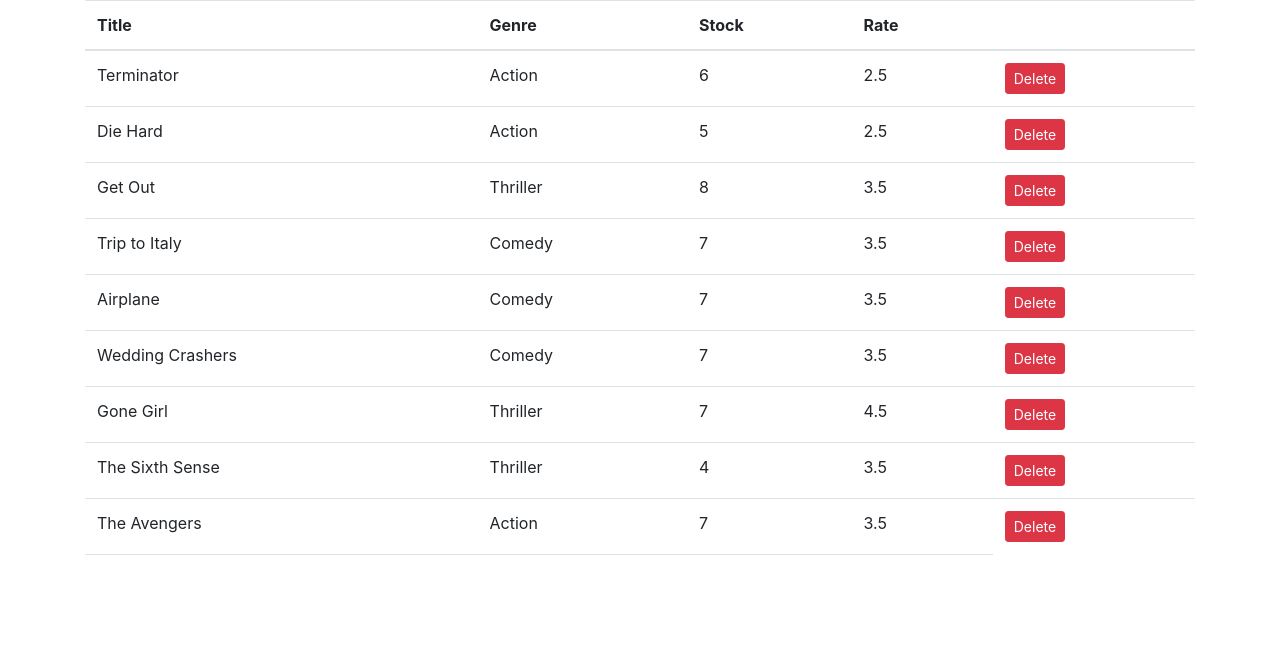
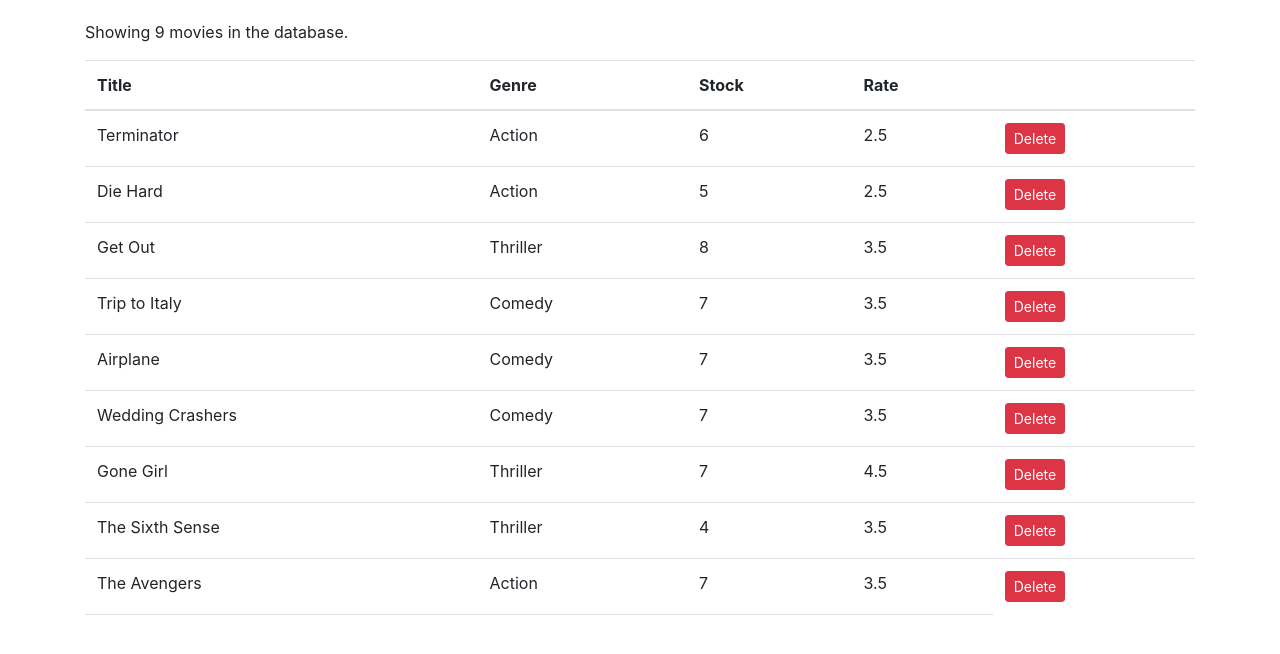
Before and after one commit to tonyducvo000/vidly, a React (Create React App) app: page / in a window 1280 px wide. Shown: the top 654 px of the page. Built offline with nearby package versions, Linux system fonts and the light colour scheme.

Commit message:
added display for # of movies

```diff
--- a/src/components/movies.jsx
+++ b/src/components/movies.jsx
@@ -14,7 +14,16 @@
     };
 
     render() {
+
+        const { length: count } = this.state.movies;
+        if (count === 0)
+            return <p>There are no movies in the database.</p>;
+
+
         return (
+
+            <React.Fragment>
+                <p>Showing {count} movies in the database.</p>
                 <table className="table">
 
                     <thead>
@@ -52,7 +61,7 @@
                     </tbody>
 
                 </table>
-
+            </React.Fragment>
         );
     }
 }
--- a/src/index.css
+++ b/src/index.css
@@ -1,13 +1,16 @@
 body {
-  margin: 0;
-  font-family: -apple-system, BlinkMacSystemFont, 'Segoe UI', 'Roboto', 'Oxygen',
-    'Ubuntu', 'Cantarell', 'Fira Sans', 'Droid Sans', 'Helvetica Neue',
-    sans-serif;
-  -webkit-font-smoothing: antialiased;
-  -moz-osx-font-smoothing: grayscale;
+    margin: 0;
+    font-family: -apple-system, BlinkMacSystemFont, 'Segoe UI', 'Roboto', 'Oxygen', 'Ubuntu', 'Cantarell', 'Fira Sans', 'Droid Sans', 'Helvetica Neue', sans-serif;
+    -webkit-font-smoothing: antialiased;
+    -moz-osx-font-smoothing: grayscale;
 }
 
 code {
-  font-family: source-code-pro, Menlo, Monaco, Consolas, 'Courier New',
-    monospace;
+    font-family: source-code-pro, Menlo, Monaco, Consolas, 'Courier New', monospace;
 }
+
+body {
+    margin: 0;
+    padding: 20px 0 0 0;
+    font-family: sans-serif;
+}
```
Lines whose indentation alone changed are shown as unchanged.
